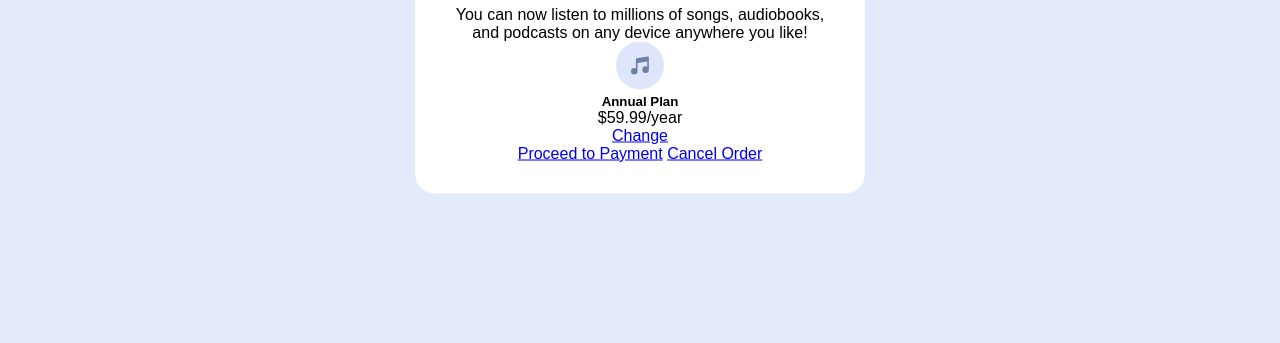
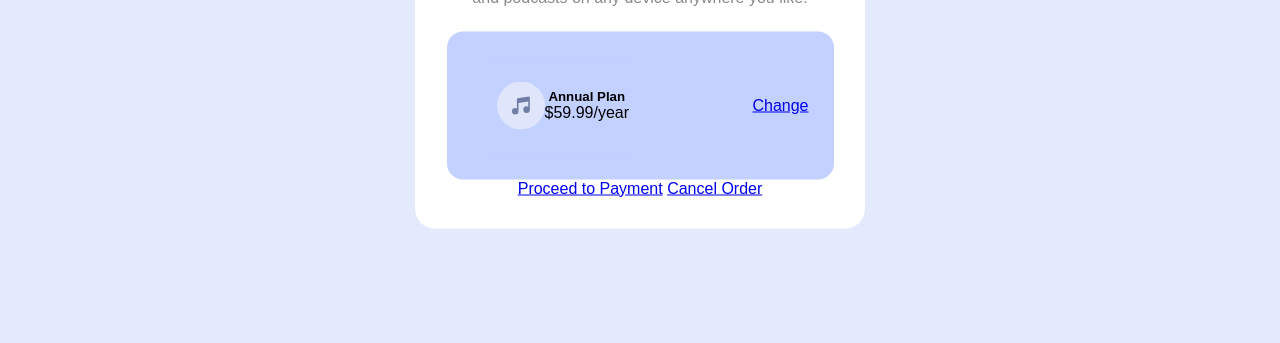
Before and after one commit to andreliu05/desafio-html-css, a plain HTML site: page index.html in a window 1280 px wide. Shown: the part 457-800 px from the top of the page. Drawn offline with Linux system fonts and the light colour scheme.

Commit message:
atualização do site

```diff
--- a/index.html
+++ b/index.html
@@ -24,16 +24,14 @@
       <div class="plan-box">  <!-- Div da area de plano do box de plano anual e valor-->
         <div class="plan-box left"> <!-- Div referente ao objeto que vai ficar na esquerda, Icone de musica no caso-->
           <img src="images/icon-music.svg" alt="Img music"> <!-- Imagem usada para o plano box-->
-          <div>
-            <h5>Annual Plan</h5> <!--Tag referente a Plano anual-->
-            <p> $59.99/year</p>  <!-- Valor referente a o plano-->
 
-          </div>
-        </div>
+            <div>
+              <h5>Annual Plan</h5> <!--Tag referente a Plano anual-->
+              <p> $59.99/year</p>  <!-- Valor referente a o plano-->
+            </div>
+            </div>
+        <a href="#">Change</a>
       </div>
-      <div>
-        <a href="#">Change</a>
-      </div> <!-- Tag fora da div plan-box mas dentro do container -->
       <a href="#" class="proced-btn">Proceed to Payment</a>  <!-- Processo de pagamento usando a.proced-btn-->
       <a href="#" class="proced-cancel">Cancel Order</a>  <!-- processo de cancelamento usando a.proced-cancel-->
     </div>
--- a/style.css
+++ b/style.css
@@ -17,6 +17,7 @@ background-repeat: no-repeat; /*  repete a imagem apenas no sentido vertical; no
 background-size: contain;  /* especifica o tamanho das imagens de fundo. O tamanho da imagem pode ser totalmente ou apenas parcialmente comprimido*/
 background-color: hsl(225, 80%, 94%); /* cor de fundo do body juntamene com a imagem do backgroud*/
 position: relative; /* posição de elemento dentro do fluxo normal do documento*/
+font-size: 16px;
 }
 
 /* começando a configurar o container */
@@ -44,5 +45,15 @@ position: relative; /* posição de elemento dentro do fluxo normal do documento
 
 }
 .text-content p.subtitle {
-    color: ;
+    color: #8a8a8a;  /* cor do texto da tag <p> do subtitulo*/
+    margin-bottom: 25px;
 }
+
+.plan-box {
+    background-color: hsl(225, 100%, 88%); /*cor do box*/
+    border-radius: 16px; /* borda do box*/
+    display: flex; /* Torna o elemento um flex container automaticamente transformando todos os seus filhos diretos em flex itens*/
+    padding: 25px; /*  são usadas para gerar espaço ao redor do conteúdo de um elemento, dentro de quaisquer bordas definidas*/
+    align-items: center;
+    justify-content: space-between;
+}
```
